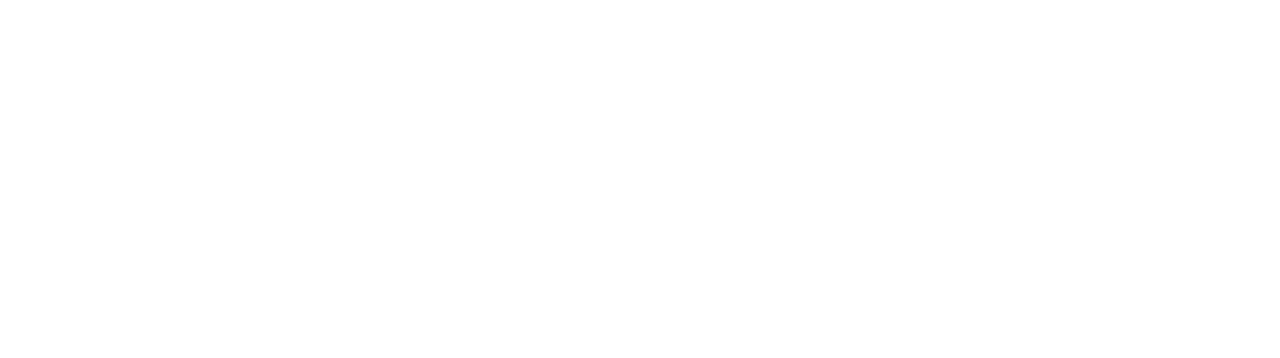
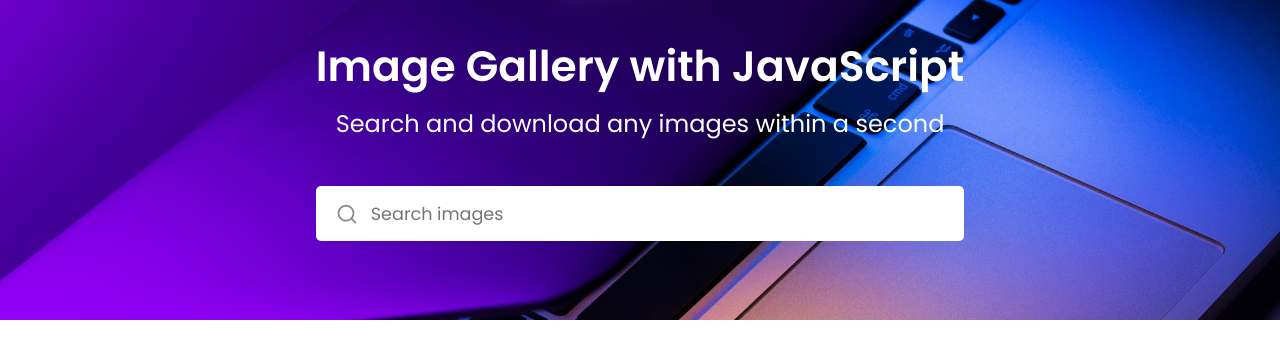
Before and after one commit to james1805/PexelsClone, a plain HTML site: page index.html in a window 1280 px wide. Drawn offline with nearby package versions, Linux system fonts and the light colour scheme.

Commit message:
added search section

```diff
--- a/index.html
+++ b/index.html
@@ -4,9 +4,25 @@
     <meta charset="UTF-8">
     <meta http-equiv="X-UA-Compatible" content="IE=edge">
     <meta name="viewport" content="width=device-width, initial-scale=1.0">
+    <link rel="stylesheet" href="style.css">
+    <link rel="stylesheet" href="https://unicons.iconscout.com/release/v4.0.0/css/line.css">
     <title>Pexels Clone</title>
 </head>
 <body>
 
+    <section class="search">
+        <img src="images/search-img.jpg" alt="search-img">
+        <div class="content">
+            <h1>Image Gallery with JavaScript</h1>
+            <p>Search and download any images within a second</p>
+            <div class="search-box">
+                <i class="uil uil-search"></i>
+                <input type="text" placeholder="Search images">
+            </div>
+        </div>
+    </section>
+
+
+
 </body>
 </html>
--- a/style.css
+++ b/style.css
@@ -0,0 +1,65 @@
+@import url('https://fonts.googleapis.com/css2?family=Poppins:wght@400;500;600&display=swap');
+* {
+    margin: 0;
+    padding: 0;
+    box-sizing: border-box;
+    font-family: "Poppins", sans-serif;
+}
+
+.search{
+    height: 40vh;
+    display: flex;
+    align-items: center;
+    justify-content: center;
+    position: relative;
+
+}
+
+.search img {
+    width: 100%;
+    height: 100%;
+    object-fit: cover;
+    position: absolute;
+}
+
+.search .content {
+    color: #fff;
+    text-align: center;
+    position: relative;
+    z-index: 2;
+}
+
+.search h1 {
+    font-size: 2.65rem;
+    font-weight: 600;
+}
+
+.search p {
+    font-size: 1.5rem;
+    margin-top: 8px;
+}
+
+.search .search-box {
+    height: 55px;
+    margin: 45px 0;
+    position: relative;
+}
+
+.search-box i {
+    position: absolute;
+    left: 20px;
+    top: 50%;
+    font-size: 1.4rem;
+    color: #8d8d8d;
+    transform: translateY(-50%);
+}
+
+.search-box input {
+    width: 100%;
+    height: 100%;
+    outline: none;
+    border: none;
+    font-size: 1.1rem;
+    padding-left: 55px;
+    border-radius: 5px;
+}
```
Also changed, not shown: images/img-1.jpg (added), images/img-10.jpg (added), images/img-2.jpg (added), images/img-3.jpg (added), images/img-4.jpg (added), images/img-5.jpg (added), images/img-6.jpg (added), images/img-7.jpg (added), images/img-8.jpg (added), images/img-9.jpg (added), images/search-img.jpg (added).
